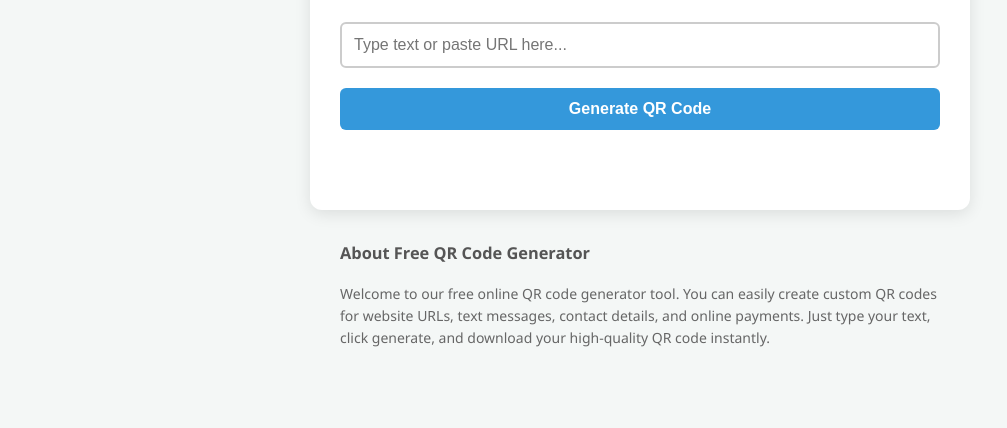
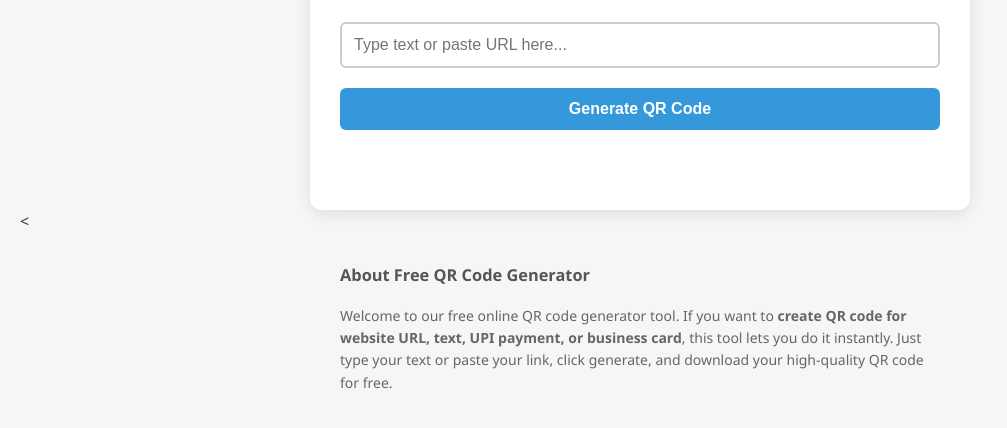
Before and after one commit to hb8803444-pixel/qr-code-generator, a plain HTML site: page index.html in a window 1280 px wide. Shown: the part 160-588 px from the top of the page, without its empty margins (0-1007 px from the left). Drawn offline with Linux system fonts and the light colour scheme.

Commit message:
Update index.html

```diff
--- a/index.html
+++ b/index.html
@@ -86,10 +86,11 @@
     </div>
 
     <!-- SEO Content -->
-    <div style="max-width: 600px; margin: 30px auto; color: #555; font-size: 14px; line-height: 1.6; text-align: left; padding: 0 10px;">
-        <h3>About Free QR Code Generator</h3>
-        <p>Welcome to our free online QR code generator tool. You can easily create custom QR codes for website URLs, text messages, contact details, and online payments. Just type your text, click generate, and download your high-quality QR code instantly.</p>
-    </div>
+    <<div style="max-width: 600px; margin: 30px auto; color: #555; font-size: 14px; line-height: 1.6; text-align: left; padding: 0 10px;">
+    <h3>About Free QR Code Generator</h3>
+    <p>Welcome to our free online QR code generator tool. If you want to <b>create QR code for website URL, text, UPI payment, or business card</b>, this tool lets you do it instantly. Just type your text or paste your link, click generate, and download your high-quality QR code for free.</p>
+</div>
+
 
     <script>
         function generateQR() {
```
